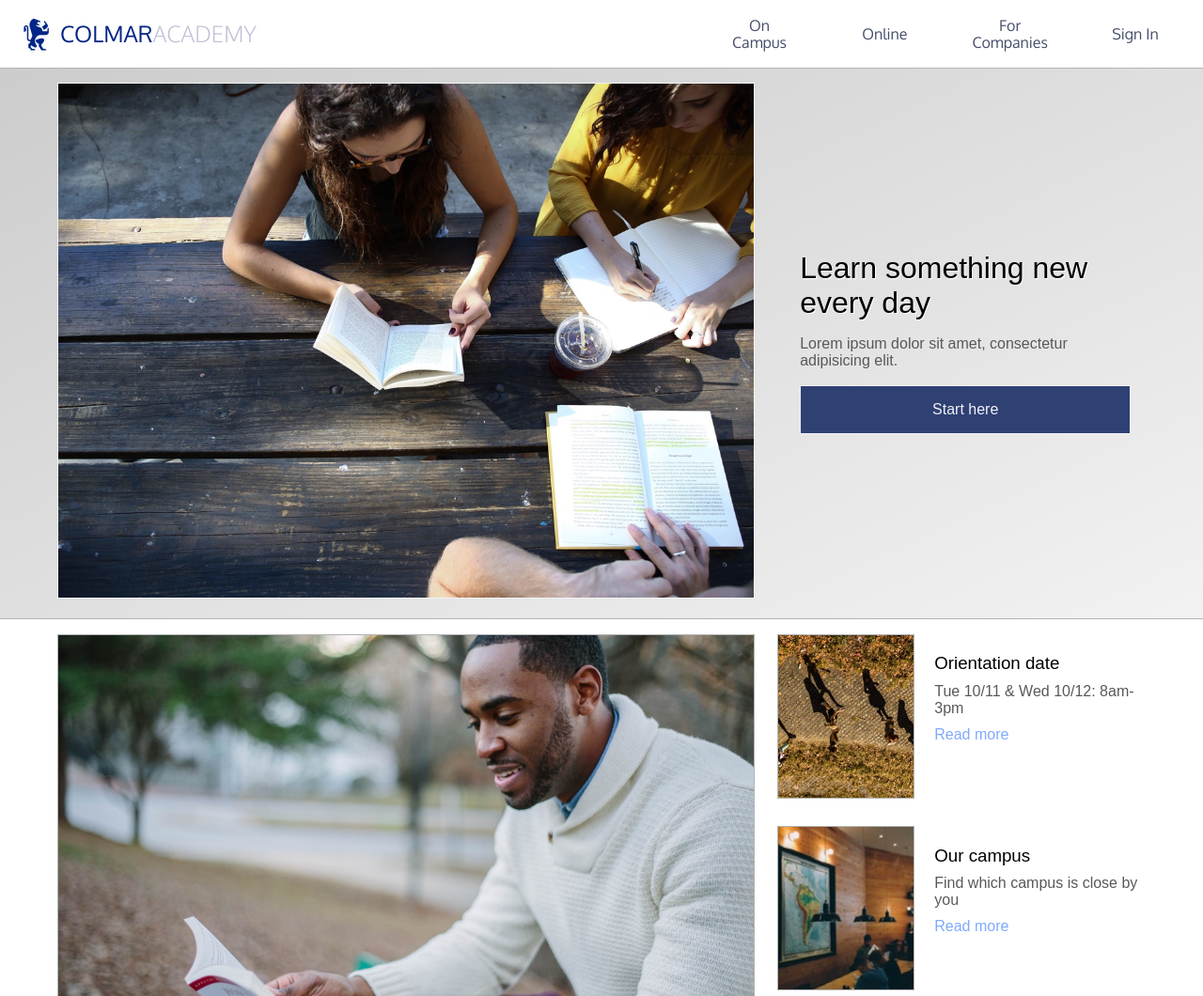
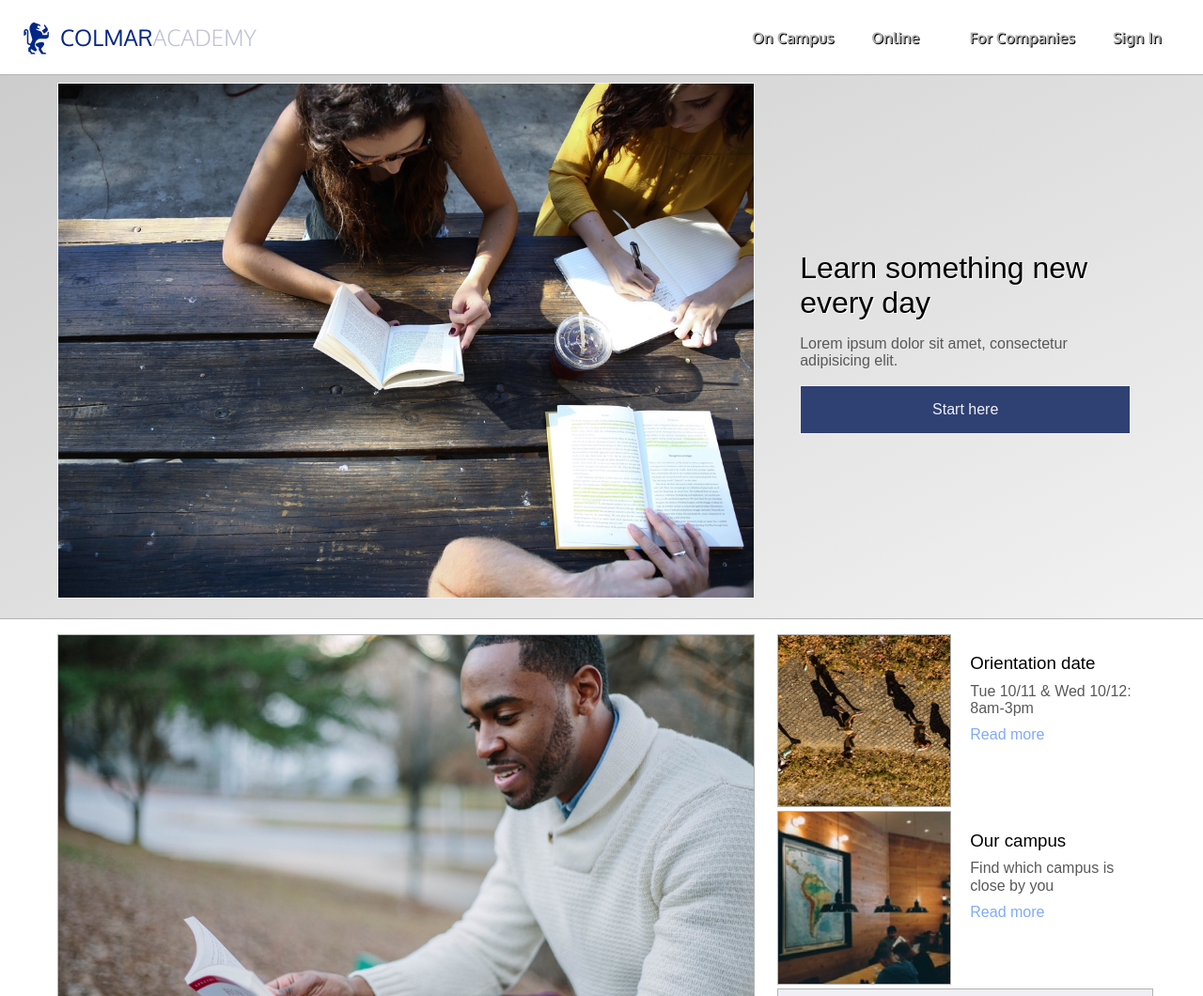
Before and after one commit to JaerenTredway-Codecademy-BWFS/colmar_academy, a plain HTML site: page index.html in a window 1280 px wide. Shown: the top 1060 px of the page at 94% size. Drawn offline with Linux system fonts and the light colour scheme; a web font is replaced by a local one.

Commit message:
Added hamburger drop-down menu, worked on responsiveness throughout webpage.

```diff
--- a/css/style.css
+++ b/css/style.css
@@ -48,6 +48,7 @@ a {
 
 /* HEADER: */
 header {
+  height: 5rem;
   display: flex;
   align-items: center;
   font-family: "Oxygen", sans-serif;
@@ -56,7 +57,6 @@ header {
   width: 100%;
   z-index: 1;
   background-color: White;
-  /* filter: brightness(250%); */
 }
 
 header .logo {
@@ -70,79 +70,135 @@ header .logo img {
   height: 2.8rem;
   width: 2.8rem;
   margin-top: auto;
-  fill: #042587;
+  /* fill: #042587; */
 }
 
 header h2 {
   font-weight: 300;
   color: #c1c1d7;
+  margin: 0;
 }
 
 header h2 span {
   font-weight: 400;
   color: #042587;
+  margin: 0;
 }
 
-/* nav bar: */
-header nav {
-  margin-left: auto;
-  margin-right: 1rem;
-  display: flex;
-  align-items: center;
-  flex-basis: 32rem;
+/* DROPDOWN MENU: */
+.dropdown_menu {
+  /* this is the container for the hamburger icon initially: */
+    margin-left: auto;
+    margin-right: 1rem;
+    height: 3rem;
+    width: 3rem;
 }
 
-header ul {
-  display: flex;
-  justify-content: space-between;
-  align-items: center;
-  padding: 0;
-  flex: 1;
-  height: 2.5rem;
-    /* border: 1px solid blue; */
+@media screen and (min-width:736px) {
+  /* then it changes into a long regular container for larger screens: */
+  .dropdown_menu {
+      display: flex;
+      align-items: center;
+      width: 30rem;
+      margin-right: 1rem;
+  }
 }
 
-header li {
-  display: flex;
-  justify-content: center;
-  min-width: 7rem;
-  text-align: center;
-    /* border: 1px solid green; */
+/* hamburger icon for small screens:*/
+.dropbtn {
+    margin-top: 0.75rem;
+    height: 1.5rem;
+    width: 1.5rem;
+    filter: drop-shadow(1px 2px 0px #999999);
+  }
+
+@media screen and (min-width:736px) {
+/* hamburger icon disappears for larger screens:*/
+.dropbtn {
+    display: none;
+  }
 }
 
-#hamburger_icon {
-  display: none;
+/* dropdown navbar container (hidden by default) AND this is how it looks when it is :hover activated*/
+.nav_buttons {
+    display: none;
+    position: absolute;
+    top: 3.5rem;
+    right: 1rem;
+    min-width: 10rem;
+    box-shadow: 4px 8px 16px 0px rgba(0,0,0,0.5);
+    z-index: 1;
 }
 
-#for_companies {
-  width: 6.25rem;
+/* this is the mod to make it a non-dropdown navbar for larger screens:*/
+@media screen and (min-width:736px) {
+  .nav_buttons {
+      display: flex;
+      justify-content: space-between;
+      position: inherit;
+      box-shadow: none;
+      width: 30rem;
+  }
 }
 
-header a {
-  width: 5rem;
-  transition: all 0.2s ease-out 0s;
-  color: #464E69;
+/* buttons for the dropdown menu*/
+.nav_buttons a {
+    color: #595959;
+    font-weight: bold;
+    text-shadow: 1px 1px 0px White;
+    padding: 7px 16px;
+    background-color: #f2f2f2;
+    display: block;
+    border-bottom: 2px solid #595959;
+    border-top: 2px solid White;
+    margin-top: 2px;
 }
 
-header a:hover {
-  font-size: 1.1rem;
-  font-weight: 700;
-  color: #57595F;
-  opacity: 0.9;
+/* buttons for the regular non-dropdown menu for larger screens:*/
+@media screen and (min-width:736px) {
+  .nav_buttons a {
+      text-shadow: 1px 1px 0px Black;
+      background-color: inherit;
+      border: none;
+      color: #b3b3b3;
+      min-width: 6rem;
+      /* text-align: center; */
+  }
 }
 
-/*
-does not work, no idea why:
+/* Change color of nav buttons on hover: */
+.nav_buttons a:hover {
+  background-color: #2F4073;
+  color: #f2f2f2;
+  text-shadow: 1px 1px 0px Black;
+ }
+/*but not for the regular non-dropdown menu:*/
+@media screen and (min-width:736px) {
+.nav_buttons:hover a:hover {
+  background-color: inherit;
+  }
+}
+
 .nav_buttons a:active {
-  color: Blue;
+  /*this doesn't effect large screen version, not sure why: */
+  background-color: Blue;
+  }
+
+/* Show the dropdown menu on hover */
+.dropdown_menu:hover .nav_buttons {display: block;}
+
+/* And finally this prevents the menu from turning back into dropdown mode at large screen size:*/
+@media screen and (min-width:736px) {
+  .dropdown_menu:hover .nav_buttons {
+    display: inherit;
+  }
 }
-*/
+/*END OF DROPDOWN MENU SECTION*/
 
 main {
   position: relative;
   top: 4.5rem;
 }
-
 
 /* LANDING SECTION: */
 .landing_section {
@@ -254,7 +310,7 @@ main {
 
 .side_article {
   min-width: 15rem;
-  height: 30%;
+  height: auto;
   display: flex;
   align-items: flex-start;
     /* border: 1px solid blue; */
@@ -269,7 +325,7 @@ main {
 
 .side_article .image_box {
   height: 100%;
-  width: 40%;
+  width: 60%;
     /* border: 1px solid blue; */
 }
 
@@ -283,7 +339,7 @@ main {
 
 .side_article .image_box img {
   width: 100%;
-  height: 100%;
+  height: auto;
   border: 1px solid #b3b3b3;
 }
 
@@ -299,12 +355,6 @@ main {
   width: 65%;
     /* border: 1px solid green; */
 }
-
-/* I made all the <p> elements grey up in the Universal Styles section
-.content_box p {
-  color: #404040;
- }
-*/
 
 @media screen and (max-width:736px) {
   .content_box {
@@ -330,21 +380,21 @@ main {
   font-weight: 400;
 }
 
-/* does not work, even after deleting all cache, history, and cookies: */
-/*.side_article .content_box a:visited {
-  color: #bfbfbf;
-  font-weight: 300;
-}*/
-
-/*.side_article .content_box a:link {
-  color: #80aaff;
-  font-weight: 300;
-}*/
-
 .guest_lecture {
   background-color: #efeff5;
   border: 1px solid #b3b3b3;
 }
+
+.guest_lecture .image_box {
+  margin: 3% 3px;
+}
+
+@media screen and (max-width: 736px) {
+.guest_lecture .image_box {
+  margin-left: 1.2rem;
+  }
+}
+
 
 
 /* COURSES SECTION: */
--- a/index.html
+++ b/index.html
@@ -25,16 +25,15 @@
   </div>
 
 <!--nav bar-->
-  <nav>
-    <ul class="nav_buttons">
-      <li><a href="#">On Campus</a></li>
-      <li><a href="#">Online</a></li>
-      <li><a id="for_companies" href="#">For Companies</a></li>
-      <li><a href="#">Sign In</a></li>
-    </ul>
-    <a href="#" id="hamburger_icon">
-      <img src="">
-    </a>
+  <nav class="dropdown_menu">
+    <img class="dropbtn" src="./resources/images/hamburger-icon.png">
+
+    <div class="nav_buttons">
+      <a href="#">On Campus</a>
+      <a href="#">Online</a>
+      <a id="for_companies" href="#">For Companies</a>
+      <a href="#">Sign In</a>
+    </div>
   </nav>
 </header>
 
@@ -113,7 +112,6 @@
 <!--COURSES SECTION:-->
 <div class="courses_section">
   <h1>Start learning</h1>
-  <!-- <div class="all_courses_box">  this became redundant-->
 
     <div class="course_row">
 
@@ -174,7 +172,6 @@
           <p>Analytics, Content Marketing, Mobile Marketing</p>
       </div><!--.course-->
     </div><!--.course_row-->
-  <!-- </div><!.all_courses_box: this became redundant-->
 </div><!--.courses_section-->
 
 
```
Also changed, not shown: resources/images/hamburger-icon.png (added), 3 other files.
